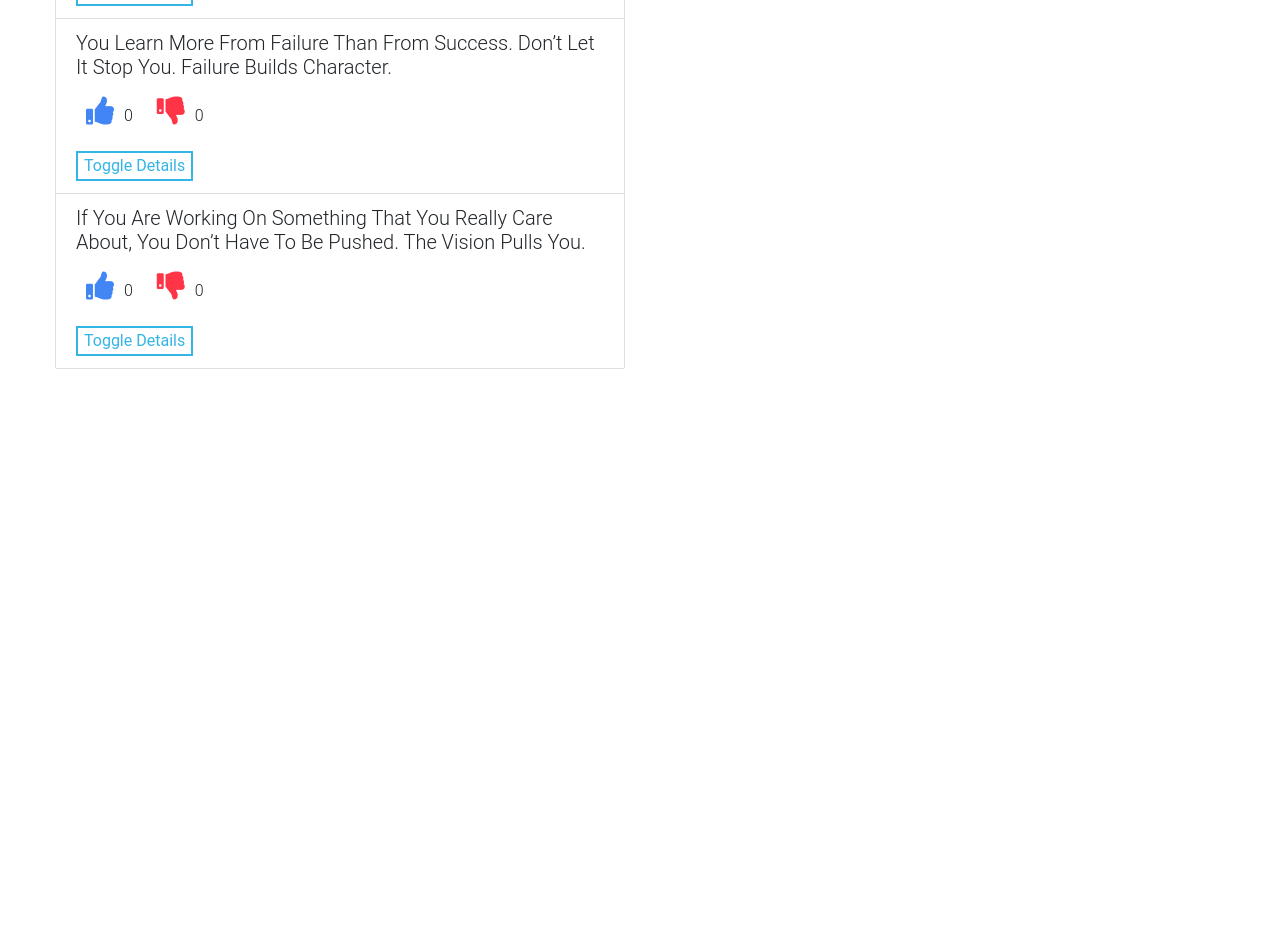
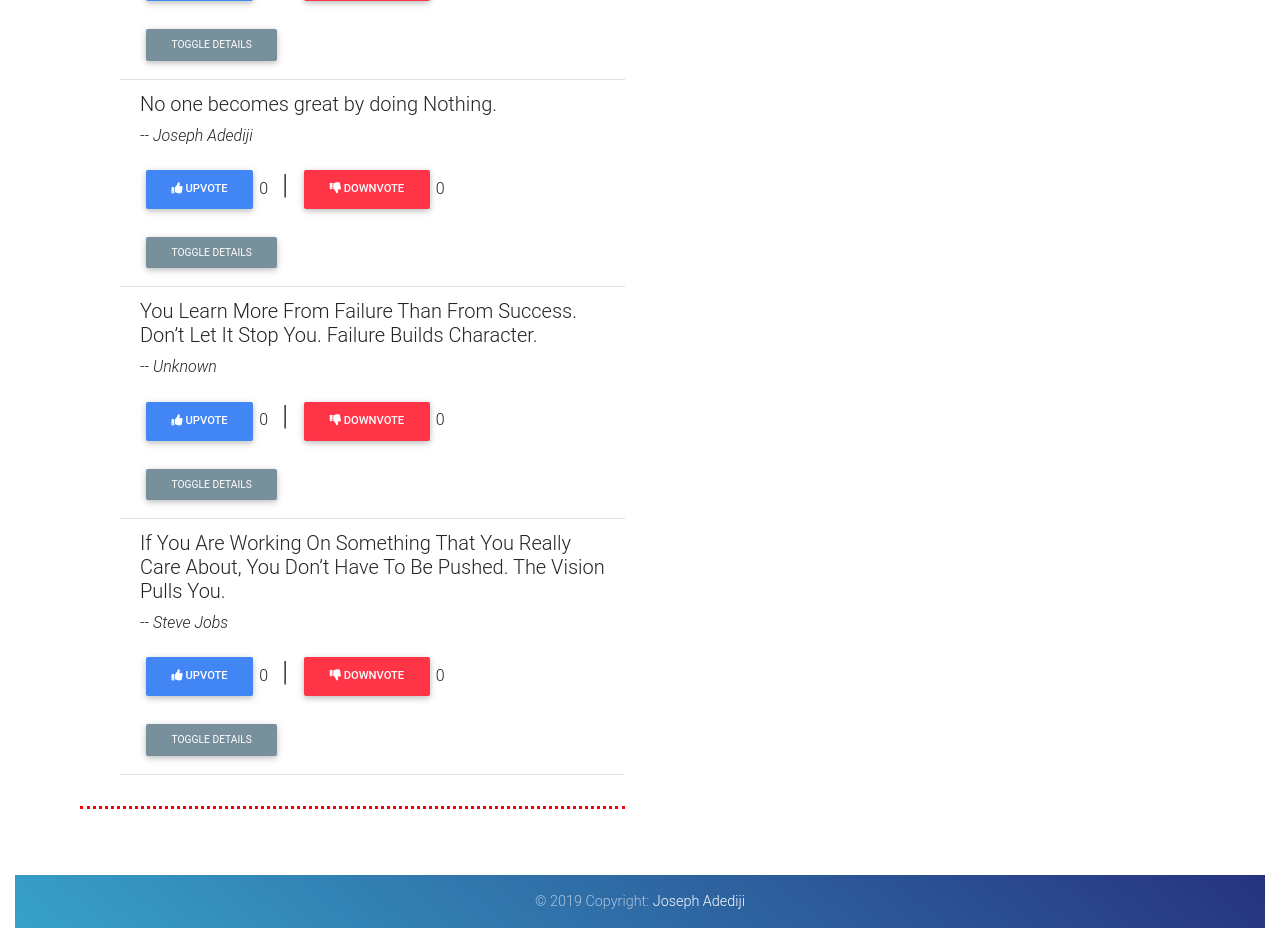
Before and after one commit to josylad/Quotes-Project, an Angular app: page / in a window 1280 px wide. Shown: the part 860-1788 px from the top of the page. Before the commit the page ends 1245 px from the top, so only its background shows below. Built offline with nearby package versions, Linux system fonts and the light colour scheme.

Commit message:
Improve the voting display and add formatting to the page

```diff
--- a/src/app/quote/quote.component.html
+++ b/src/app/quote/quote.component.html
@@ -2,28 +2,42 @@
   <h1 class="jumbotron bg-info text-white text-center">
     <i class="fas fa-quote-left"></i><strong> Welcome to Ranking Quotes! </strong> <i class="fas fa-quote-right"></i>
   </h1>
-  <div class="row">
+  <div class="row content">
     <div class="col-md-6">
       <h3 class="">Quotes for the Day:</h3>
-      <div class="list-group">
+      <div class="list-group list-group-flush">
         <ul>
           <div class="list-group-item" *ngFor='let Quotes of myquotes; let i = index'>
-            <h5>{{Quotes.name }}
+            <h5>{{Quotes.name }} <br>
             </h5>
-            <p><i (click)="Quotes.upvote=Quotes.upvote+1" class="fas fa-thumbs-up text-primary voting upvote"></i>{{Quotes.upvote}}
-          <i (click)="Quotes.downvote=Quotes.downvote+1" class="fas fa-thumbs-down text-danger voting downvote"></i>{{Quotes.downvote}}</p>
-            <button class="btn-outline-info" (click)='toggleDetails(i)'>Toggle Details</button><br>
+            <p>-- <em> {{Quotes.description}} </em> </p>
+            <p><button class="btn btn-md btn-primary"(click)="Quotes.upvote=Quotes.upvote+1"> <i class="fas fa-thumbs-up"></i> <strong> Upvote</strong></button>{{Quotes.upvote}} <span class="voting"> |</span>
+            <button class="btn btn-md btn-danger" (click)="Quotes.downvote=Quotes.downvote+1"> <i class="fas fa-thumbs-down"></i><strong> Downvote</strong>  </button>{{Quotes.downvote}}</p>
+          <!-- <i (click)="Quotes.downvote=Quotes.downvote+1" class="fas fa-thumbs-down text-danger voting downvote"></i>{{Quotes.downvote}}</p> -->
+
+            <button class="btn btn-sm btn-blue-grey" (click)='toggleDetails(i)'>Toggle Details</button><br>
             <app-quote-detail *ngIf='Quotes.showDescription' [myquotes]='Quotes' (isComplete) = 'deleteQuotes($event,i)'></app-quote-detail>
           </div>
         </ul>
       </div>
+      <hr class="new3">
     </div>
 
-    <div class="col-md-6">
+    <div class="col-md-6 mb-4">
     <app-quote-form (addQuotes)="addNewQuotes($event)"></app-quote-form>
     </div>
 
   </div>
 
+  <!-- Footer -->
+  <footer class="page-footer font-small blue-gradient">
 
+    <!-- Copyright -->
+    <div class="footer-copyright text-center py-3">© 2019 Copyright:
+      <a href="https://medium.com/@josylad" target="_blank"> Joseph Adediji</a>
+    </div>
+    <!-- Copyright -->
+
+  </footer>
+  <!-- Footer -->
 </div>
```
